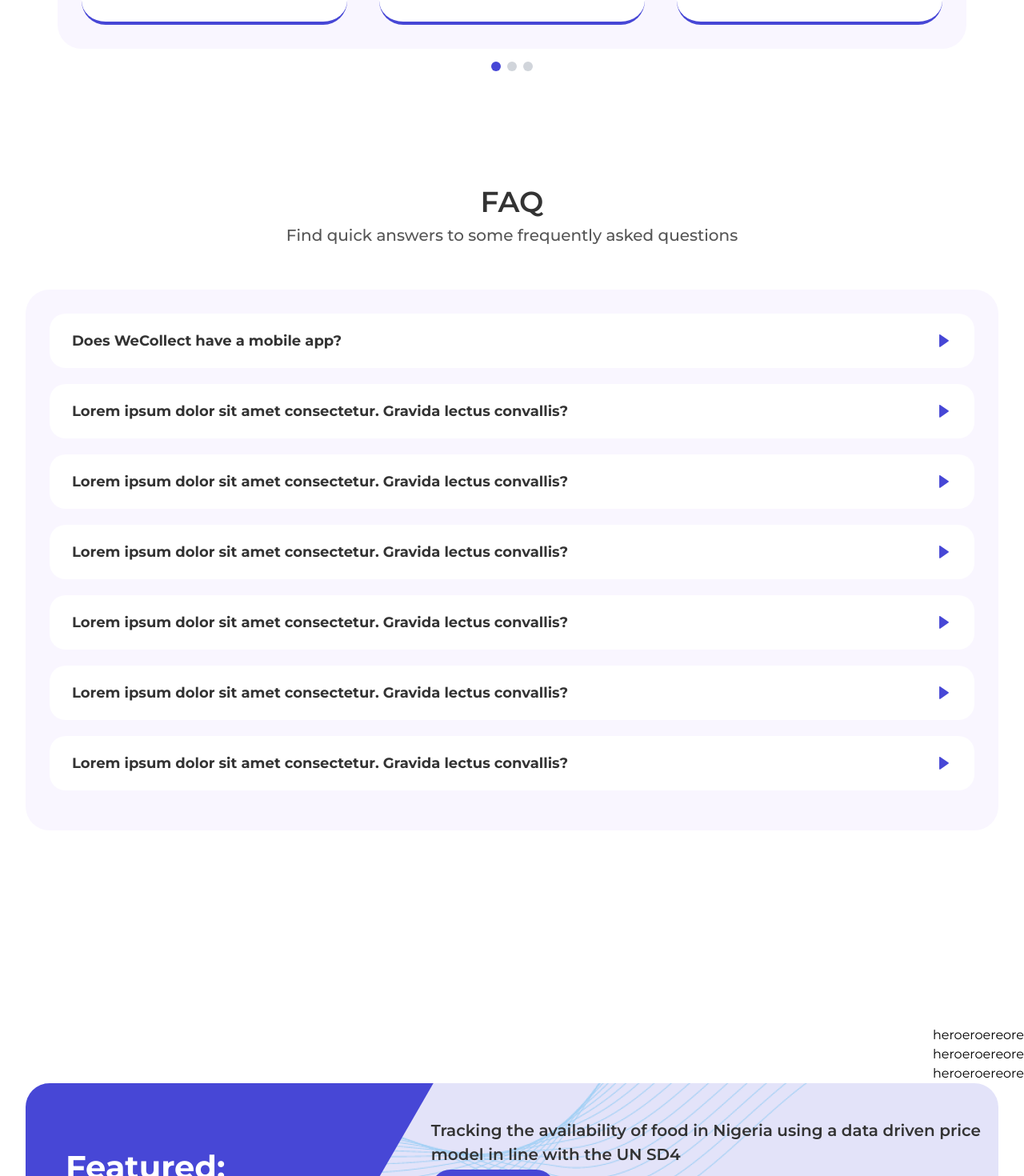
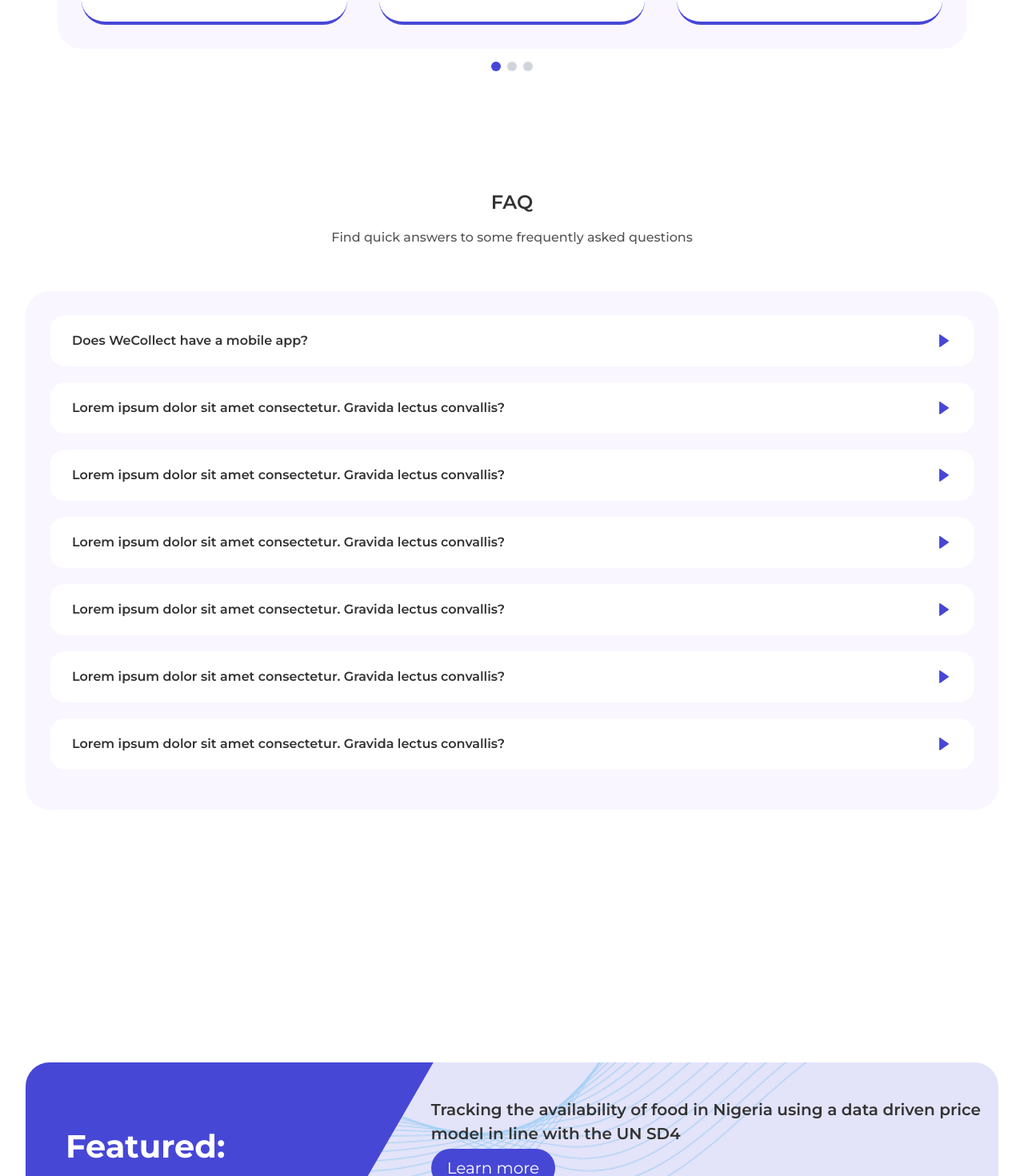
Before and after one commit to Daniekeys/temporary-hosting, a Next.js app: page /home in a window 1280 px wide. Shown: the part 4506-5976 px from the top of the page at 80% size. Built offline with nearby package versions, Linux system fonts and the light colour scheme.

Commit message:
fixed faq

```diff
--- a/components/LandingPage/Faq.tsx
+++ b/components/LandingPage/Faq.tsx
@@ -10,20 +10,20 @@ const Faq = () => {
     <div
       className="w-full bg-[#fff] h-auto py-[100px] mt-12 flow-hide"
       id="faq"
-      data-aos="fade-up"
-      data-aos-duration="1000"
+      // data-aos="fade-up"
+      // data-aos-duration="1000"
     >
       <ContainerLayout>
         <div className="w-full flex flex-col">
           <p
-            className="text-[#333333] text-xl leading-[30px] lg:text-[36px] font-semibold text-center"
+            className="text-[#333333] text-xl leading-[30px] lg:text-2xl 2xl:text-[36px] font-semibold text-center"
             // data-aos="fade-up"
             // data-aos-duration="1000"
           >
             FAQ
           </p>
           <p
-            className="text-[#555555] text-sm  lg:text-[20px] font-medium text-center mt-[10px] leading-[25px] lg:leading-[35px]"
+            className="text-[#555555] text-sm  lg:text-base 2xl:text-[20px] font-medium text-center mt-[10px] leading-[25px] lg:leading-[35px]"
             // data-aos="fade-up"
             // data-aos-duration="1000"
           >
@@ -58,9 +58,9 @@ const SingleFaq = ({ item }: any) => {
         onClick={() => setIsOpen(!isOpen)}
       >
         <p
-          className={`md:text-lg  ${
-            isOpen ? "text-ash" : "text-customBlack"
-          }  font-bold  text-sm cursor-pointer`}
+          className={`lg:text-base 2xl:text-lg  ${
+            isOpen ? "text-customBlack" : "text-customBlack"
+          }  font-semibold  text-sm cursor-pointer`}
         >
           {title}
         </p>
@@ -74,15 +74,15 @@ const SingleFaq = ({ item }: any) => {
         <div
           className="flex flex-col mt-3 "
           data-aos="fade-up"
-          data-aos-duration="1500"
+          data-aos-duration="1000"
         >
-          <p className="text-ash md:text-lg lg:w-11/12 ">{story}</p>
+          <p className="text-ash  2xl:text-lg lg:w-11/12 ">{story}</p>
           {list.length !== 0 && (
             <ul className="list-disc ">
               {list.map((item: any, index: number) => {
                 return (
                   <li
-                    className="text-ash md:text-lg text-sm lg:w-9/12"
+                    className="text-ash lg:text-base 2xl:text-lg text-sm lg:w-9/12"
                     key={index}
                   >
                     {item}
--- a/components/blogs/Slider.jsx
+++ b/components/blogs/Slider.jsx
@@ -27,9 +27,7 @@ const Slider = () => {
             showComponent1 ? "slide-in" : "slide-out"
           }`}
         >
-          <h2>heroeroereore</h2>
-          <h2>heroeroereore</h2>
-          <h2>heroeroereore</h2>
+
           <Featured />
           <div className="w-full flex justify-center gap-5 mt-11 items-center">
             <div className="w-5 h-5 rounded-full border-[2px] border-mainBlue flex items-center justify-center">
```
